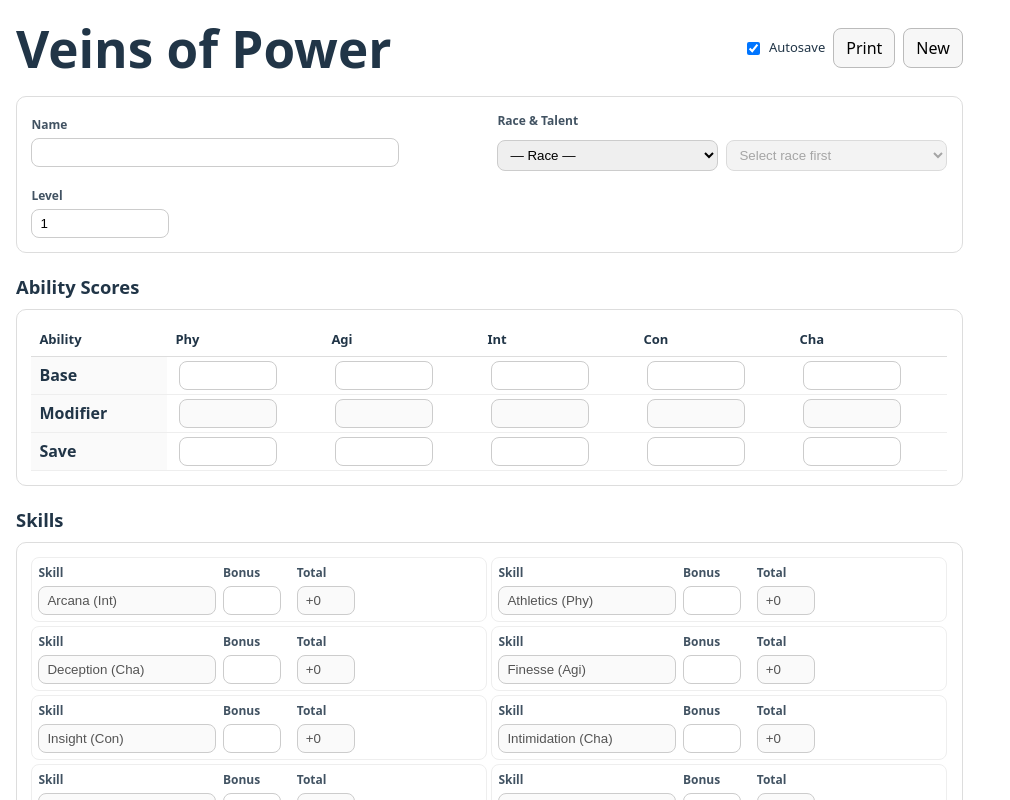
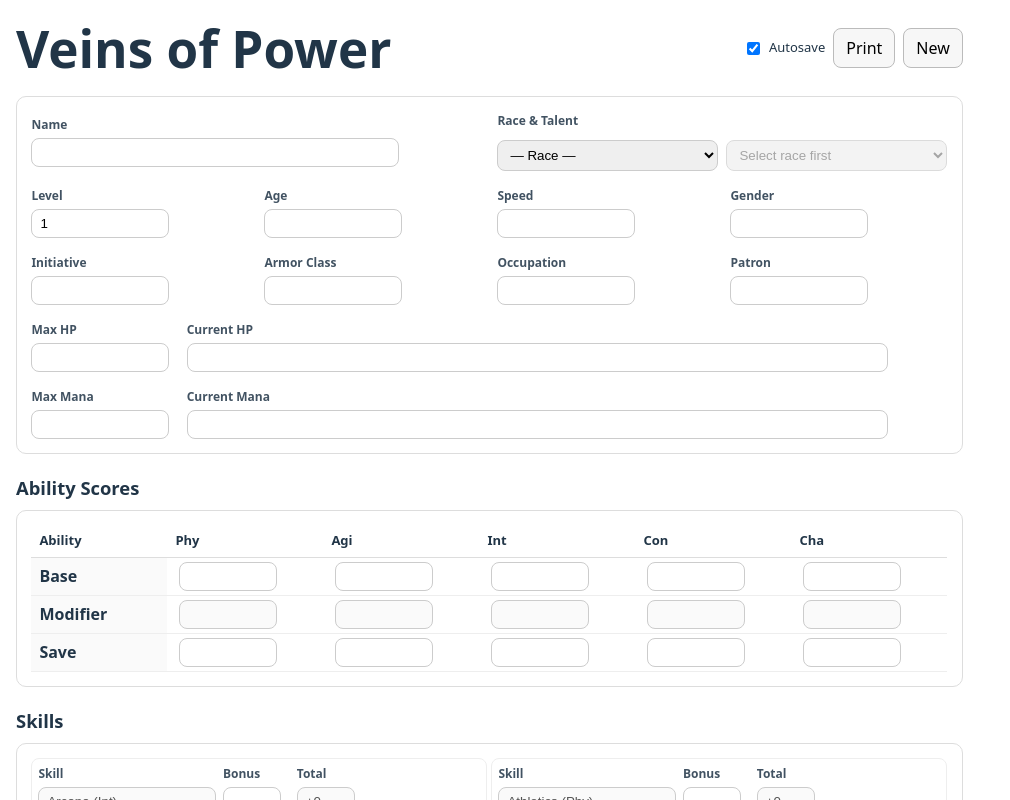
Before and after one commit to vegardmj/veins-of-power-app, a React (Vite) app: page / in a window 1280 px wide. Shown: the top 800 px of the page, without its empty margins (0-1010 px from the left). Built offline with nearby package versions, Linux system fonts and the light colour scheme.

Commit message:
right hand overlay

```diff
--- a/src/App.tsx
+++ b/src/App.tsx
@@ -38,6 +38,12 @@ export default function App() {
   );
   const [autosave, setAutosave] = useState(true);
   const [raceModalOpen, setRaceModalOpen] = useState(false);
+  const [closePickerSignal, setClosePickerSignal] = useState(0);
+
+  const closeAllModals = () => {
+    setRaceModalOpen(false); // close the Race modal
+    setClosePickerSignal((n) => n + 1); // tell picker modals to close
+  };
 
   // Derived once from catalog
   const raceNames = raceNamesFromJson;
--- a/src/components/HeaderSection.tsx
+++ b/src/components/HeaderSection.tsx
@@ -120,7 +120,6 @@ export function HeaderSection({
         </div>
       </Col>
 
-      {/* ...rest unchanged... */}
       <Col span={3}>
         <Label>Level</Label>
         <Input
@@ -130,7 +129,103 @@ export function HeaderSection({
           style={narrowNumberStyle}
         />
       </Col>
-      {/* etc. */}
+      <Col span={3}>
+        <Label>Age</Label>
+        <Input
+          type="number"
+          value={ch.age}
+          onChange={(e) => onChange("age", Number(e.target.value) || "")}
+          style={narrowNumberStyle}
+        />
+      </Col>
+      <Col span={3}>
+        <Label>Speed</Label>
+        <Input
+          type="number"
+          value={ch.speed}
+          onChange={(e) => onChange("speed", Number(e.target.value) || "")}
+          style={narrowNumberStyle}
+        />
+      </Col>
+      <Col span={3}>
+        <Label>Gender</Label>
+        <Input
+          value={ch.gender}
+          onChange={(e) => onChange("gender", e.target.value)}
+          style={narrowNumberStyle}
+        />
+      </Col>
+
+      <Col span={3}>
+        <Label>Initiative</Label>
+        <Input
+          type="number"
+          value={ch.initiative}
+          onChange={(e) => onChange("initiative", Number(e.target.value) || "")}
+          style={narrowNumberStyle}
+        />
+      </Col>
+      <Col span={3}>
+        <Label>Armor Class</Label>
+        <Input
+          type="number"
+          value={ch.armorClass}
+          onChange={(e) => onChange("armorClass", Number(e.target.value) || "")}
+          style={narrowNumberStyle}
+        />
+      </Col>
+      <Col span={3}>
+        <Label>Occupation</Label>
+        <Input
+          value={ch.occupation}
+          onChange={(e) => onChange("occupation", e.target.value)}
+          style={narrowNumberStyle}
+        />
+      </Col>
+      <Col span={3}>
+        <Label>Patron</Label>
+        <Input
+          value={ch.patron}
+          onChange={(e) => onChange("patron", e.target.value)}
+          style={narrowNumberStyle}
+        />
+      </Col>
+      <Col span={2}>
+        <Label>Max HP</Label>
+        <Input
+          type="number"
+          value={ch.maxHP}
+          onChange={(e) => onChange("maxHP", Number(e.target.value) || "")}
+          // narrower
+          style={narrowNumberStyle}
+        />
+      </Col>
+      <Col span={9}>
+        <Label>Current HP</Label>
+        <Input
+          type="number"
+          value={ch.curHP}
+          onChange={(e) => onChange("curHP", Number(e.target.value) || "")}
+        />
+      </Col>
+      <Col span={2}>
+        <Label>Max Mana</Label>
+        <Input
+          type="number"
+          value={ch.maxMana}
+          onChange={(e) => onChange("maxMana", Number(e.target.value) || "")}
+          // narrower
+          style={narrowNumberStyle}
+        />
+      </Col>
+      <Col span={9}>
+        <Label>Current Mana</Label>
+        <Input
+          type="number"
+          value={ch.curMana}
+          onChange={(e) => onChange("curMana", Number(e.target.value) || "")}
+        />
+      </Col>
     </Row>
   );
 }
--- a/src/components/InfoModal.tsx
+++ b/src/components/InfoModal.tsx
@@ -12,37 +12,40 @@ export function InfoModal({
   onClose: () => void;
 }) {
   if (!open) return null;
+
   return (
+    // No overlay/scrim—just the fixed right-side panel
     <div
       style={{
         position: "fixed",
-        inset: 0,
-        background: "rgba(0,0,0,0.45)",
-        display: "flex",
-        alignItems: "center",
-        justifyContent: "center",
-        zIndex: 9999,
+        top: 0,
+        right: 0,
+        width: "30vw", // 30% of screen width
+        minWidth: 300, // optional: keep usable on small screens
+        maxWidth: 560, // optional: cap on ultrawide screens
+        height: "100vh", // full screen height
+        background: "white",
+        overflow: "auto",
+        borderLeft: "1px solid #eee",
+        boxShadow: "-2px 0 30px rgba(0,0,0,.25)",
+        zIndex: 9999, // sits above page but doesn't block it elsewhere
       }}
-      onClick={onClose}
+      role="region"
+      aria-label={title}
+      // No onClick handler here—clicks outside won't close it
     >
       <div
         style={{
+          position: "sticky",
+          top: 0,
           background: "white",
-          width: "min(720px, 92vw)",
-          maxHeight: "88vh",
-          overflow: "auto",
-          borderRadius: 12,
-          boxShadow: "0 10px 30px rgba(0,0,0,.2)",
-          padding: "16px 18px",
-        }}
-        onClick={(e) => e.stopPropagation()}
-      >
-        <div
-          style={{
           display: "flex",
           justifyContent: "space-between",
           alignItems: "center",
           gap: 12,
+          padding: "12px 16px",
+          borderBottom: "1px solid #eee",
+          zIndex: 1,
         }}
       >
         <h3 style={{ margin: 0 }}>{title}</h3>
@@ -59,8 +62,8 @@ export function InfoModal({
           Close
         </button>
       </div>
-        <div style={{ marginTop: 10 }}>{children}</div>
-      </div>
+
+      <div style={{ padding: "12px 16px" }}>{children}</div>
     </div>
   );
 }
```
Also changed, not shown: src/data/talents.json. Lines whose indentation alone changed are shown as unchanged.
